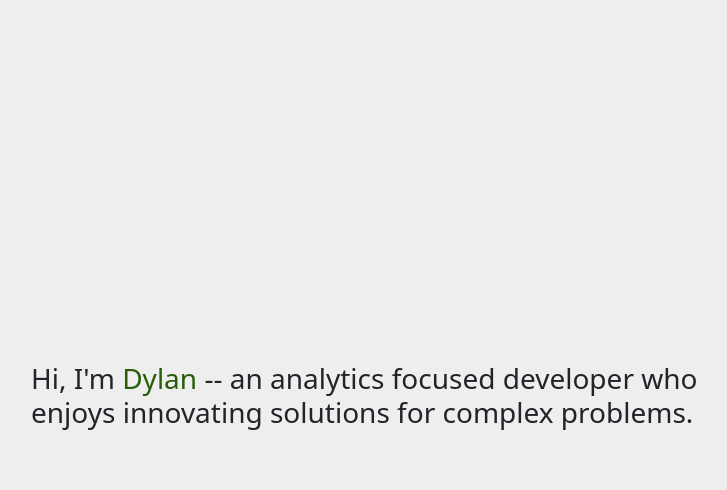
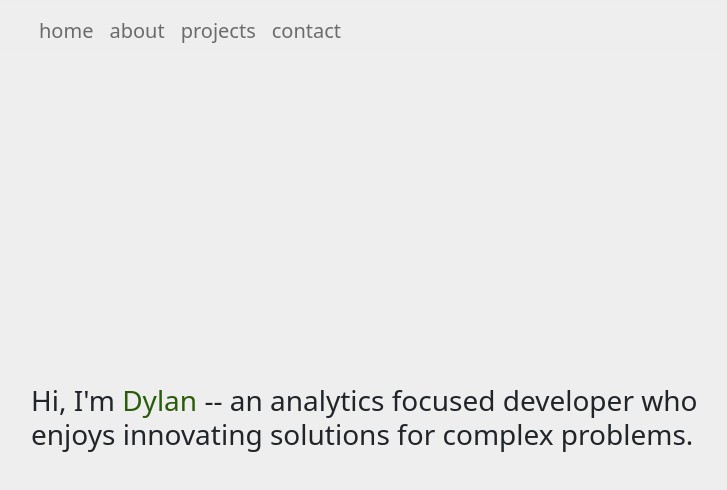
Before and after one commit to dylanfox5/dylanfox-v3, a React (Create React App) app: page / in a window 1280 px wide. Shown: the top 490 px of the page, without its empty margins (51-778 px from the left). Built offline with nearby package versions, Linux system fonts and the light colour scheme.

Commit message:
add navbar

```diff
--- a/package.json
+++ b/package.json
@@ -6,6 +6,7 @@
     "@testing-library/jest-dom": "^5.16.4",
     "@testing-library/react": "^13.1.1",
     "@testing-library/user-event": "^13.5.0",
+    "animate.css": "^4.1.1",
     "bootstrap": "^5.1.3",
     "react": "^18.1.0",
     "react-bootstrap": "^2.3.1",
--- a/src/App.css
+++ b/src/App.css
@@ -1,3 +1,5 @@
+@import url('https://cdnjs.cloudflare.com/ajax/libs/animate.css/4.1.1/animate.min.css');
+
 :root {
   --green: #295D09;
   --white: #eeeeee;
--- a/src/App.js
+++ b/src/App.js
@@ -1,12 +1,13 @@
 import './App.css';
 import Home from './components/Home/Home';
+import MyNavbar from './components/MyNavbar/MyNavbar';
 
 import 'bootstrap/dist/css/bootstrap.min.css';
-
 
 function App() {
   return (
     <div className="App">
+      <MyNavbar />
       <Home />
     </div>
   );
--- a/src/components/Home/Home.css
+++ b/src/components/Home/Home.css
@@ -1,5 +1,5 @@
 .Home {
-    min-height: 100vh;
+    min-height: 90vh;
     display: flex;
     flex-direction: column;
     align-items: left;
@@ -9,7 +9,3 @@
 span {
     color: var(--green);
 }
-
-/* .home-title {
-    font-size: 500%;
-} */
--- a/src/components/Home/Home.js
+++ b/src/components/Home/Home.js
@@ -6,14 +6,13 @@ import './Home.css';
 
 function Home() {
   return (
-    <Container className="Home">
-        <Row>
-            <Col sm={12} lg={8}>
-                <h3 className="home-title">Hi, I'm <span>Dylan</span> -- an analytics focused developer who enjoys innovating solutions for complex problems.</h3>
-            </Col>
-            <Col sm={12} lg={4}>
-            </Col>
-        </Row>
+    <Container className="Home" id="home">
+      <Row>
+        <Col sm={12} lg={8} className="animate__animated animate__fadeInLeft animate__delay-1s">
+          <h3>Hi, I'm <span>Dylan</span> -- an analytics focused developer who enjoys innovating solutions for complex problems.</h3>
+        </Col>
+        <Col sm={12} lg={4}></Col>
+      </Row>
     </Container>
   );
 }
--- /dev/null
+++ b/src/components/MyNavbar/MyNavbar.css
@@ -0,0 +1,10 @@
+.navbar {
+    background-color: transparent;
+    backdrop-filter: blur(5px);
+    font-weight: 500;
+    font-size: 125%;
+}
+
+.nav-item:hover {
+    color: var(--green) !important;
+}
--- /dev/null
+++ b/src/components/MyNavbar/MyNavbar.js
@@ -0,0 +1,24 @@
+import Navbar from 'react-bootstrap/Navbar';
+import Container from 'react-bootstrap/Container';
+import Nav from 'react-bootstrap/Nav';
+import './MyNavbar.css';
+
+function MyNavbar() {
+    return (
+        <Navbar sticky="top" variant="light" expand="lg" className="animate__animated animate__fadeInDown animate__delay-1s">
+            <Container>
+                <Navbar.Toggle aria-controls="basic-navbar-nav"/>
+                <Navbar.Collapse id="basic-navbar-nav">
+                    <Nav navbarScroll>
+                        <Nav.Link className="nav-item" href="#home">home</Nav.Link>
+                        <Nav.Link className="nav-item" href="#about">about</Nav.Link>
+                        <Nav.Link className="nav-item" href="#projects">projects</Nav.Link>
+                        <Nav.Link className="nav-item" href="#contact">contact</Nav.Link>
+                    </Nav>
+                </Navbar.Collapse>
+            </Container>
+        </Navbar>
+    );
+}
+
+export default MyNavbar;
--- a/src/index.css
+++ b/src/index.css
@@ -1,5 +1,4 @@
 @import url('https://fonts.googleapis.com/css2?family=Open+Sans:wght@300;400;500;600;700&display=swap');
-
 
 body {
   margin: 0;
```
Also changed, not shown: 1 other file (tests, documents, lock files or other folders).
